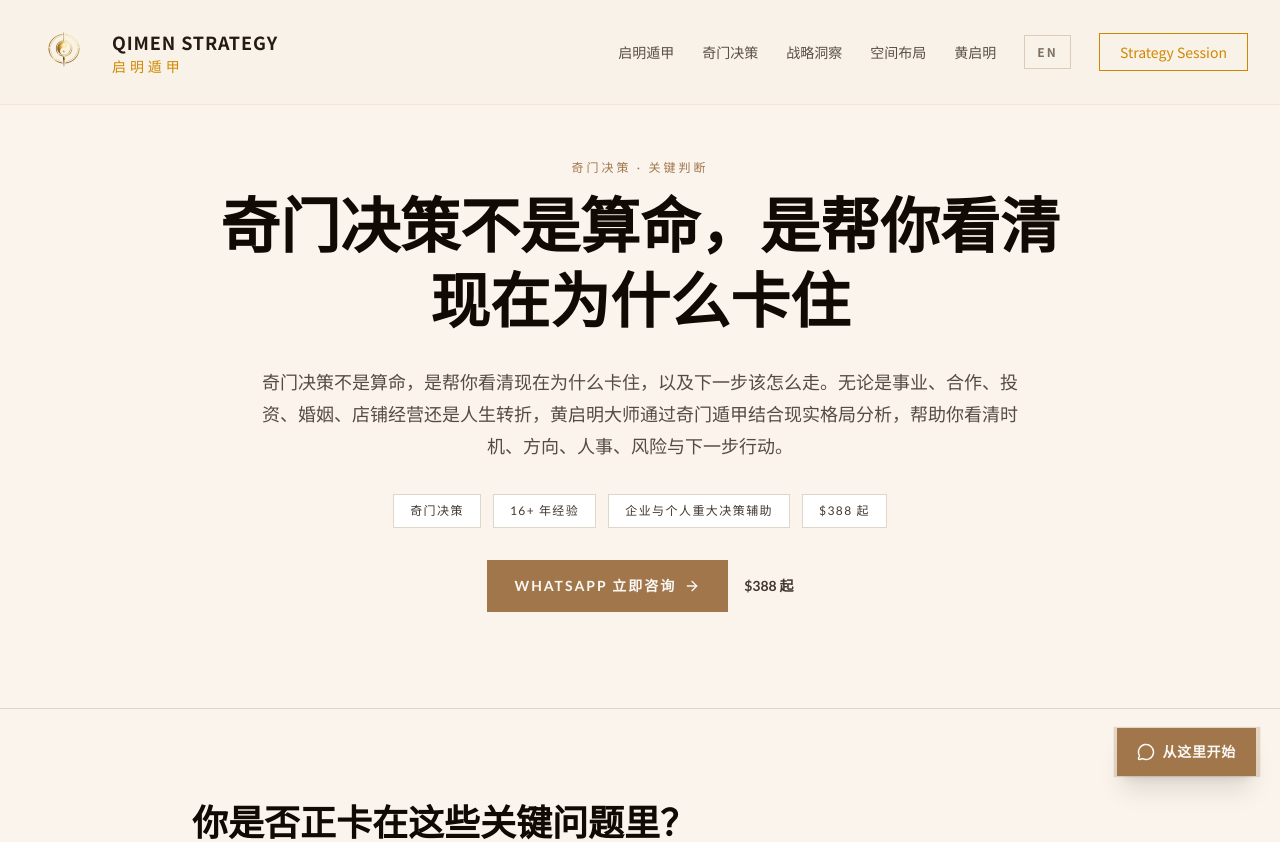
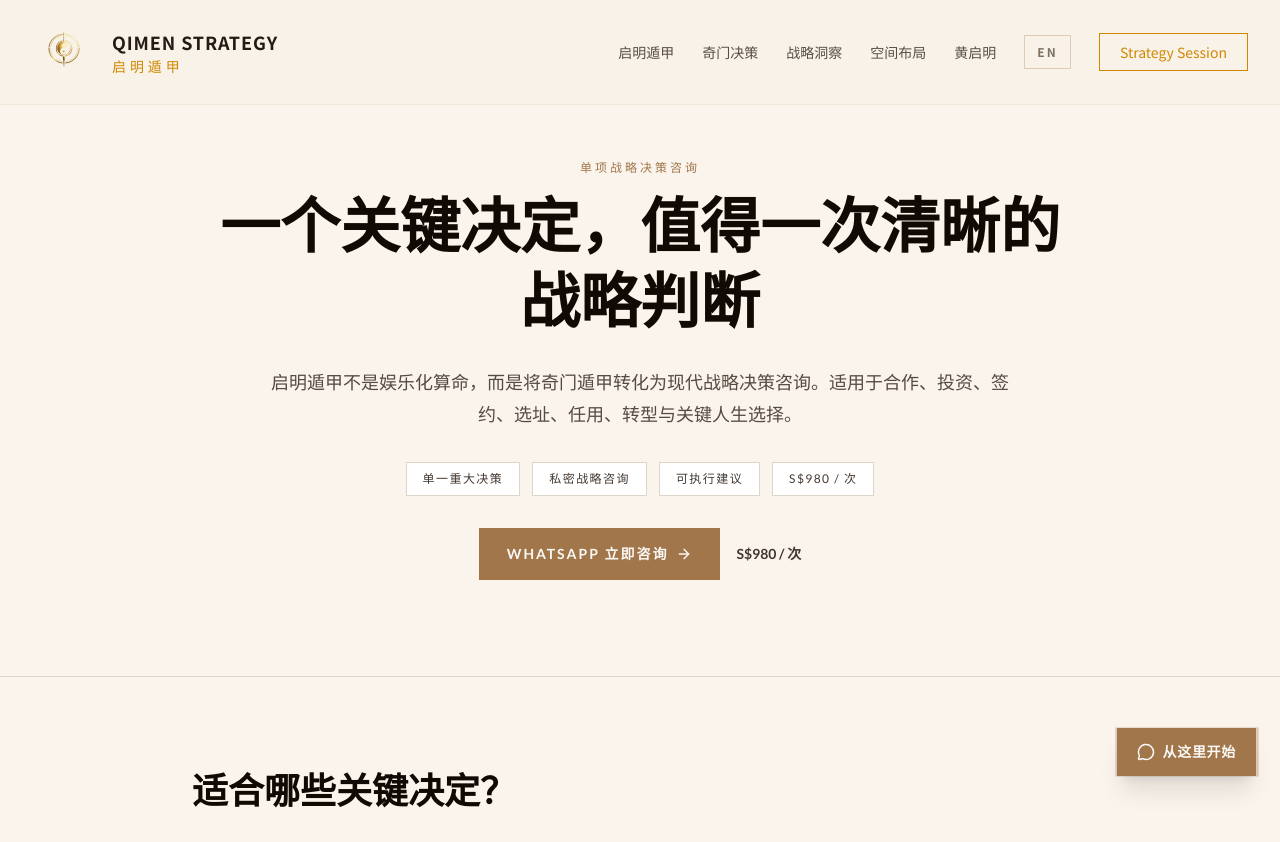
Before and after one commit to BODHIWONG/qmfeng-website, a Next.js app: page /decision in a window 1280 px wide. Shown: the top 842 px of the page. Built offline with nearby package versions, Linux system fonts and the light colour scheme.

Commit message:
Align decision page with S$980 advisory pricing

```diff
--- a/app/decision/page.tsx
+++ b/app/decision/page.tsx
@@ -3,77 +3,27 @@ import { LanguageProvider } from "@/contexts/language-context";
 import ServiceDetailTemplate from "@/components/service-detail-template";
 import { decisionPageContent } from "@/lib/service-page-data";
 
-const qiMenDecisionPageContent = {
-  ...decisionPageContent,
-  badgeZh: "奇门决策 · 关键判断",
-  badgeEn: "Qi Men Strategy · Critical Decisions",
-  pageTitleZh: "奇门决策 · 看清为什么卡住",
-  pageTitleEn: "Qi Men Strategy · See Why You Are Stuck",
-  heroTitleZh: "奇门决策不是算命，是帮你看清现在为什么卡住",
-  heroTitleEn: "Qi Men Strategy Is Not Fortune Telling — It Helps You See Why You Are Stuck",
-  heroSubtitleZh:
-    "奇门决策不是算命，是帮你看清现在为什么卡住，以及下一步该怎么走。无论是事业、合作、投资、婚姻、店铺经营还是人生转折，黄启明大师通过奇门遁甲结合现实格局分析，帮助你看清时机、方向、人事、风险与下一步行动。",
-  heroSubtitleEn:
-    "Qi Men Strategy is not fortune telling. It helps you see why you are stuck now, and what your next move should be. Whether the issue is career, partnership, investment, marriage, business direction, or a major life transition, Master Huang Qiming uses Qi Men Dun Jia with real-world pattern analysis to clarify timing, direction, people, risk, and the next practical step.",
-  trustPointsZh: ["奇门决策", "16+ 年经验", "企业与个人重大决策辅助", "$388 起"],
-  trustPointsEn: ["Qi Men Strategy", "16+ Years Experience", "Business and Personal Decisions", "From $388"],
-  symptomsTitleZh: "你是否正卡在这些关键问题里？",
-  symptomsTitleEn: "Are you stuck in one of these key situations?",
-  approachTitleZh: "奇门决策如何帮你看清下一步？",
-  approachTitleEn: "How does Qi Men Strategy help you see the next move?",
-  approachIntroZh:
-    "启明大师不是替你盲目做决定，而是帮助你看清：为什么现在会卡住、当下是否适合推进、哪条路径更顺势、哪些人事和空间因素正在消耗你，以及下一步应该进、守、转向还是等待。",
-  approachIntroEn:
-    "Master Qiming does not make blind decisions for you. He helps you see why you are stuck, whether the current timing supports action, which path is more aligned, what people or spatial factors may be draining you, and whether your next move should be to advance, hold, redirect, or wait.",
-  ctaTitleZh: "先看清为什么卡住，再决定下一步怎么走",
-  ctaTitleEn: "See why you are stuck first, then decide your next move",
-  ctaBodyZh:
-    "很多人不是不努力，而是长期困在错误的时机、方向、人事关系或空间格局里。奇门决策帮助你先看清局势，再做更稳、更清醒的选择。",
-  ctaBodyEn:
-    "Many people are not lacking effort. They are caught for too long in the wrong timing, direction, people dynamics, or spatial pattern. Qi Men Strategy helps you see the situation first, then make a steadier and clearer decision.",
-  waTextZh: "你好启明大师，我想咨询奇门决策，想看清现在为什么卡住，以及下一步该怎么走。",
-  waTextEn: "Hello Master Qiming, I would like to consult about Qi Men Strategy and understand why I am stuck and what my next move should be.",
-  priceZh: "$388 起",
-  priceEn: "From $388",
-  faqs: [
-    {
-      qZh: "奇门决策是算命吗？",
-      qEn: "Is Qi Men Strategy fortune telling?",
-      aZh: "不是。奇门决策不是算命，是帮你看清现在为什么卡住，以及下一步该怎么走。重点不是迷信结果，而是判断时机、方向、人事、风险和可执行的下一步。",
-      aEn: "No. Qi Men Strategy is not fortune telling. It helps you see why you are stuck now and what your next move should be. The focus is not superstition, but timing, direction, people, risk, and practical next steps.",
-    },
-    ...decisionPageContent.faqs.map((faq) => ({
-      ...faq,
-      aZh: faq.aZh.replace("$288", "$388"),
-      aEn: faq.aEn.replace("$288", "$388"),
-    })),
-  ],
-};
-
 export const metadata: Metadata = {
-  title: "奇门决策不是算命｜看清为什么卡住｜Qi Men Strategy Singapore",
+  title: "单项战略决策咨询 S$980｜Qi Men Strategy Singapore",
   description:
-    "奇门决策不是算命，是帮你看清现在为什么卡住，以及下一步该怎么走。QiMing Feng Shui Singapore provides Qi Men Strategy consultation for career, business, partnerships, investment, marriage, property, Feng Shui layout and major life decisions. Led by Master Huang Qiming with 16+ years of Qi Men Dun Jia and Feng Shui practice.",
+    "Single Executive Advisory by Qimen Strategy Singapore. S$980 per session for one critical decision, including timing, direction, people dynamics, risk and actionable next-step review.",
   keywords: [
-    "奇门决策不是算命",
+    "Single Executive Advisory Singapore",
+    "Qi Men Strategy Singapore",
+    "Qimen decision consultation",
+    "S$980 Qimen Strategy",
     "奇门决策",
-    "奇门风水",
-    "Qi Men Strategy Singapore",
-    "Qi Men decision consultation",
-    "Qi Men Dun Jia Singapore",
-    "Master Huang Qiming",
-    "Qiming Feng Shui",
-    "Singapore Feng Shui",
-    "Feng Shui alignment",
-    "strategic decision consultation",
+    "单项战略决策咨询",
+    "启明遁甲",
+    "黄启明大师",
   ],
   alternates: {
     canonical: "https://www.qmfeng.com/decision",
   },
   openGraph: {
-    title: "奇门决策不是算命 | Qi Men Strategy Singapore",
+    title: "Single Executive Advisory | Qi Men Strategy Singapore",
     description:
-      "Qi Men Strategy helps you see why you are stuck now and what your next move should be. For career, business, relationships, investments and Feng Shui decisions in Singapore.",
+      "One critical decision. Clear insight. Confident move. Single Executive Advisory is S$980 / session.",
     url: "https://www.qmfeng.com/decision",
     type: "website",
   },
@@ -82,7 +32,7 @@ export const metadata: Metadata = {
 export default function DecisionPage() {
   return (
     <LanguageProvider>
-      <ServiceDetailTemplate content={qiMenDecisionPageContent} />
+      <ServiceDetailTemplate content={decisionPageContent} />
     </LanguageProvider>
   );
 }
```
